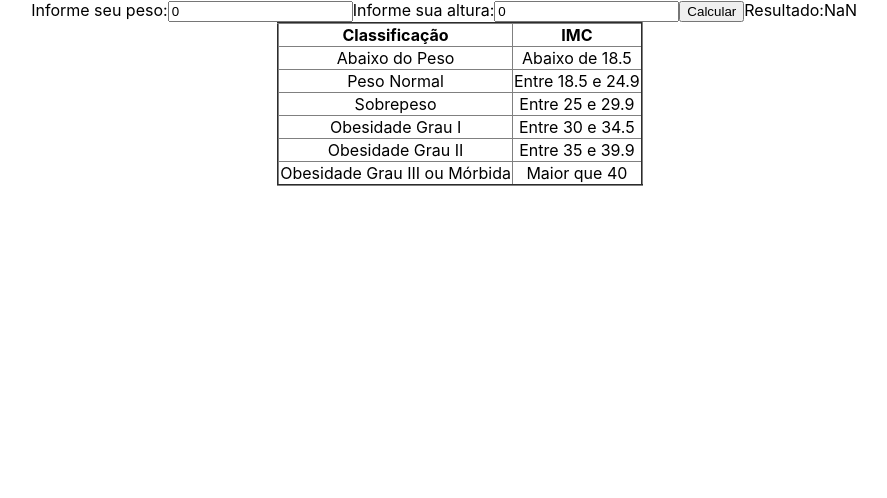
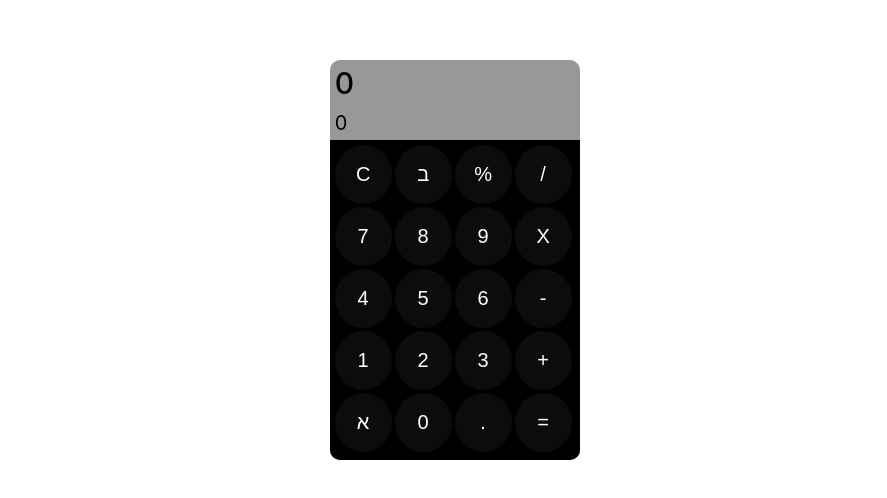
Before and after one commit to alefalves4867/React-course, a React (Create React App) app in the folder CFB/aulas/app01/: page / in a window 1280 px wide. Shown: the top 498 px of the page, without its empty margins (180-1067 px from the left). Built offline with nearby package versions, Linux system fonts and the light colour scheme.

Commit message:
calcuadora

```diff
--- a/CFB/aulas/app01/src/App.js
+++ b/CFB/aulas/app01/src/App.js
@@ -1,7 +1,7 @@
 import React, {useState, useEffect} from 'react'
 import './App.css'
 
-import A30 from './componentes/aula18--/A30Peso.js'
+import A33 from './componentes/aula18--/A33Calculadora.js'
 
 
 
@@ -53,7 +53,7 @@ const App = ()=>{
   return(
     <>
 
-    <A30 useState = {useState}/>
+    <A33 useState = {useState}/>
 
     </>
   )
--- a/CFB/aulas/app01/src/componentes/aula18--/A30Peso.js
+++ b/CFB/aulas/app01/src/componentes/aula18--/A30Peso.js
@@ -90,7 +90,7 @@ export default function A30Peso(props){
                 <input value={altura} type = 'number' onChange={(e)=> setAltura(e.target.value)}/>
                 <button>Calcular</button>
 
-                <label>Resultado:{(Calcular(peso, altura) == Infinity) ? '0': Calcular(peso, altura)}</label>
+                <label>Resultado:{(Calcular(peso, altura) == Infinity) ? '0': (Calcular(peso, altura)).toFixed(2)}</label>
             </div>
         )
     }
--- /dev/null
+++ b/CFB/aulas/app01/src/componentes/aula18--/A33Calculadora.js
@@ -0,0 +1,123 @@
+import React from "react";
+
+import Style from './styleC.css'
+
+export default function A33Calculadora(props){
+    const teclasNum = ['C', 'ב', '%', '/', '7', '8', '9', 'X','4', '5', '6','-', '1', '2', '3', '+',  'א', '0', '.','=']
+    const [currentOperation, setCOP] = props.useState(0)
+    const [previousOperation, setPOP] = props.useState(0)
+    const [operation, setOp] = props.useState(true)
+
+    const display = (COP, POP)=>{
+        return(
+            <div id = 'display'>
+                <div id='currentOperation'>
+                    {COP}
+                </div>
+                <div id='previousOperation'>
+                    {POP}
+                </div>
+            </div>
+        )
+    }
+
+
+    const sdms = (e)=>{
+        switch (e){
+            case '+':
+                setCOP(currentOperation + e)
+                setOp(false)
+                break
+            case '-':
+                setCOP(currentOperation + e)
+                setOp(false)
+                break
+            case '/':
+                setCOP(currentOperation + e)
+                setOp(false)
+                break
+            case 'X':
+                setCOP(currentOperation + e)
+                setOp(false)
+                break
+            case 'C':
+                setCOP(currentOperation + e)
+                setOp(false)
+                break
+            case 'ב':
+                break
+            case 'א':
+                break
+            case '=':
+                setCOP(currentOperation + e)
+                setOp(false)
+                break
+            case '%':
+                setCOP(currentOperation + e)
+                setOp(false)
+                break
+            case '.':
+                setCOP(currentOperation + e)
+                setOp(false)
+                break
+        }
+    }
+
+    const operacions = (e)=>{
+
+        if(!isNaN(e) && operation){
+
+            setCOP(e)
+        } else {
+
+        }
+
+        if(isNaN(e) && !isNaN(currentOperation) && currentOperation > 0){
+            sdms(e)
+        }
+    }
+
+
+
+    const teclasNOp = (e)=>{
+        let teclasNop = teclasNum.map((e, i)=>{
+            return(
+                <>
+                    <input type="button" class='button' onClick={(e)=>operacions(e.target.value)} value={e}/>
+                </>
+            )
+        })
+        return teclasNop
+    }
+
+
+
+
+
+
+
+
+    const f_Teclas = ()=>{
+        return(
+            <div id='teatron'>
+                <div id='calc'>
+                    {display(currentOperation, previousOperation)}
+                    <div id='teclasC'>
+                        {teclasNOp()}
+                    </div>
+
+
+                </div>
+            </div>
+        )
+    }
+
+
+
+    return(
+        <>
+            {f_Teclas()}
+
+        </>
+    )
+}
--- /dev/null
+++ b/CFB/aulas/app01/src/componentes/aula18--/styleC.css
@@ -0,0 +1,85 @@
+@charset "UTF-8";
+
+*{
+    padding: 0;
+    margin: 0;
+    box-sizing: border-box;
+}
+
+body{
+    width: 98vw;
+    height: 100vh;
+}
+
+#teatron {
+    width: 98%;
+    height: 30rem;
+    display: flex;
+    align-items: center;
+    justify-content: center;
+    margin:20px;
+}
+
+#calc {
+
+    background-color: rgba(0, 0, 0, 0.402);
+    height: 400px;
+    width: 250px;
+    border-radius: 10px;
+
+
+}
+
+
+#teclasC {
+    border-radius:0px 0px 10px 10px;
+    display: grid;
+    background-color: black;
+    padding: 5px;
+    height: 80%;
+    width: 250px;
+    grid-template-columns: 1fr 1fr 1fr 1fr;
+}
+
+.button {
+    width: 95%;
+    height: 95%;
+    font-size: 20px;
+    font-weight: 540;
+    border-radius: 100%;
+    color: white;
+    background-color: rgba(27, 26, 26, 0.461);
+    box-shadow: none;
+    border: none;
+    transition: all 1s ease-out ;
+}
+
+.button:active{
+    background-color: white;
+    font-size: 16px;
+    color: black
+}
+
+
+
+
+
+
+#display {
+    height: 20%;
+    padding: 5px;
+    display: flex;
+    flex-direction: column;
+
+}
+
+#currentOperation {
+    font-size: 30px;
+    font-weight: 500;
+    height: 90%;
+}
+
+#previousOperation {
+    font-size: 20px;
+
+}
```
